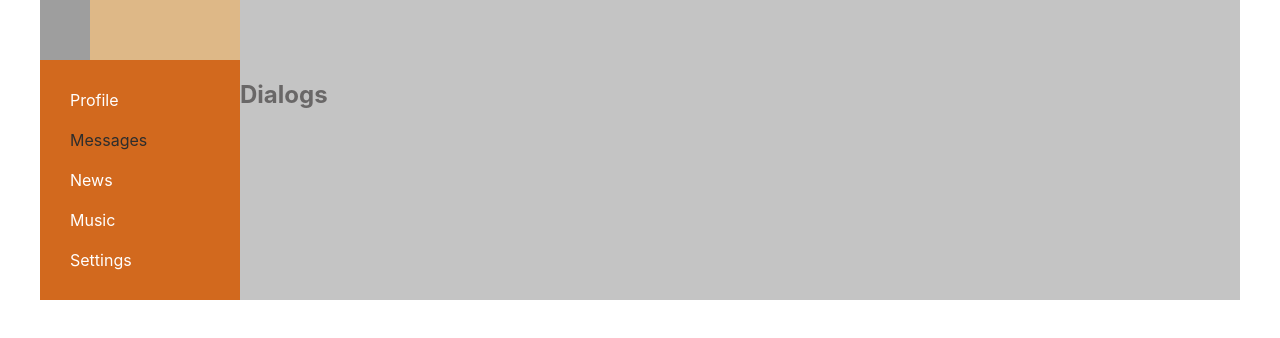
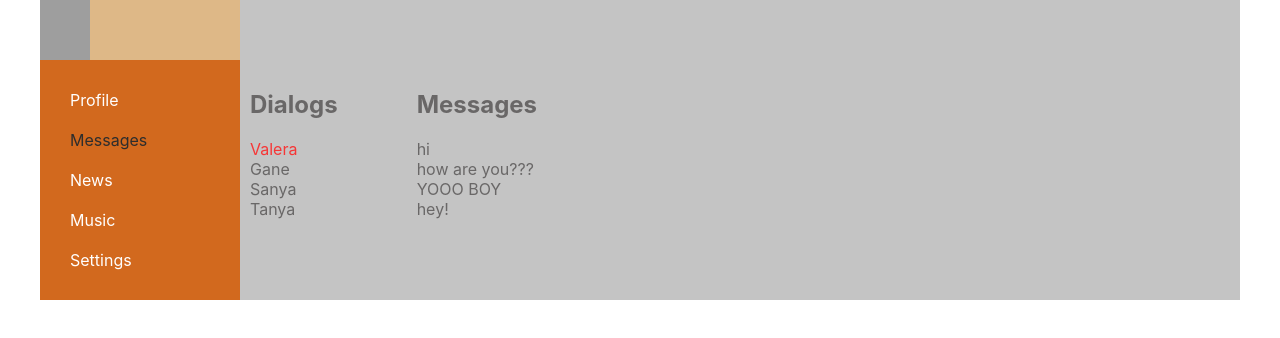
Before and after one commit to ArturLimaiko/samurai-way, a React (Create React App) app: page /dialogs in a window 1280 px wide. Shown: the top 338 px of the page. Built offline with nearby package versions, Linux system fonts and the light colour scheme; grey boxes are pictures that could not be loaded.

Commit message:
21. Верстаем страницу Диалогов

```diff
--- a/src/components/Dialogs/Dialogs.module.css
+++ b/src/components/Dialogs/Dialogs.module.css
@@ -0,0 +1,19 @@
+.dialogs {
+    display: grid;
+    grid-template-columns: 2fr 10fr;
+}
+
+.dialogsItems {
+    padding: 10px;
+}
+
+.dialogsItems .active {
+    color: #f63636;
+}
+
+.messages {
+    padding:10px;
+}
+
+.messages .message{
+}
--- a/src/components/Dialogs/Dialogs.tsx
+++ b/src/components/Dialogs/Dialogs.tsx
@@ -1,9 +1,40 @@
 import React from 'react';
+import s from './Dialogs.module.css'
 
 export const Dialogs = () => {
     return (
-        <div>
-            <h2>Dialogs</h2>
+        <div className={s.dialogs}>
+
+            <div className={s.dialogsItems}>
+                <h2>Dialogs</h2>
+                <div className={s.dialog + ' ' + s.active}>
+                    Valera
+                </div>
+                <div className={s.dialog}>
+                    Gane
+                </div>
+                <div className={s.dialog}>
+                    Sanya
+                </div>
+                <div className={s.dialog}>
+                    Tanya
+                </div>
+            </div>
+            <div className={s.messages}>
+                <h2>Messages</h2>
+                <div className={s.message}>
+                    hi
+                </div>
+                <div className={s.message}>
+                    how are you???
+                </div>
+                <div className={s.message}>
+                    YOOO BOY
+                </div>
+                <div className={s.message}>
+                    hey!
+                </div>
+            </div>
         </div>
     );
 };
--- a/src/components/Navbar/Navbar.tsx
+++ b/src/components/Navbar/Navbar.tsx
@@ -19,7 +19,6 @@ export const Navbar = () => {
                 <NavLink to='/news' activeClassName={s.activeLink}>News</NavLink>
             </div>
 
-
             <div className={s.item}>
                 <NavLink to='/music' activeClassName={s.activeLink}>Music</NavLink>
             </div>
```
